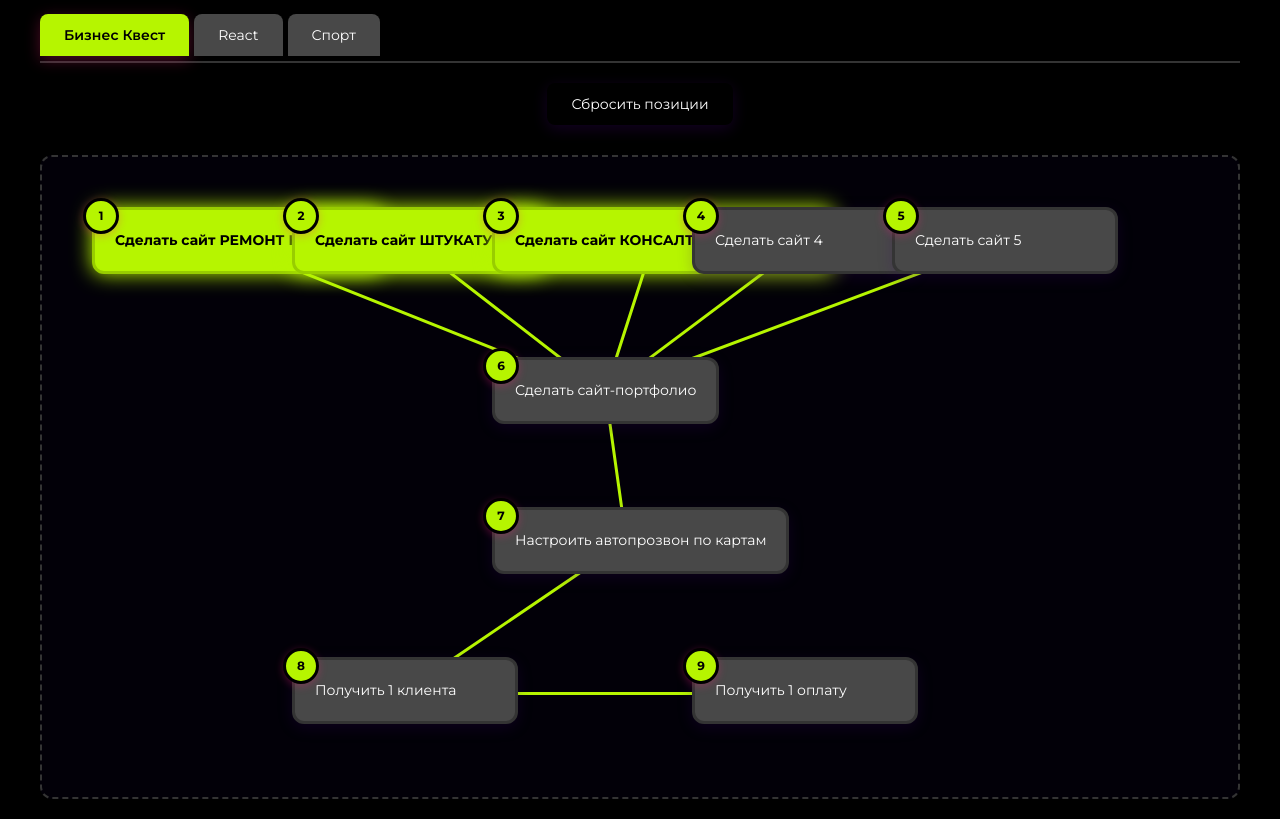
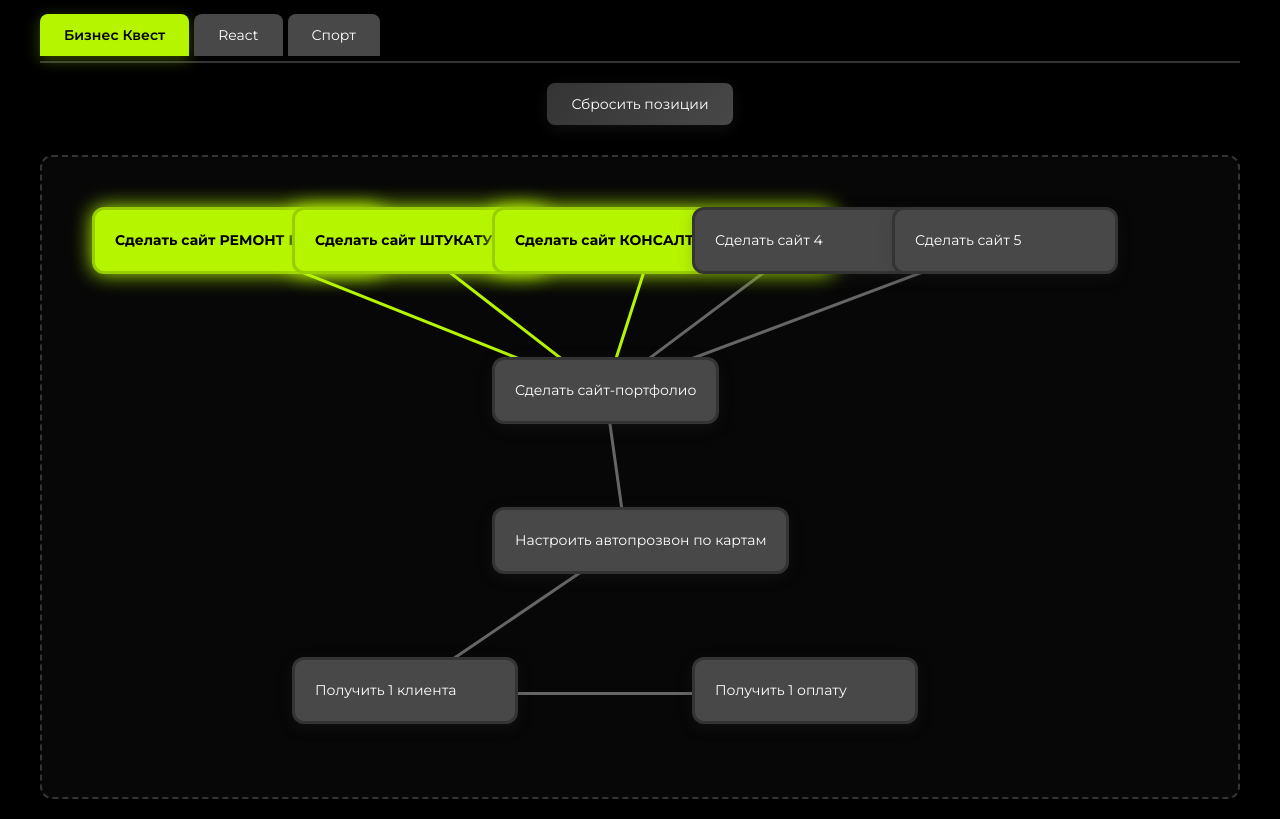
Before and after one commit to blackjack90333-byte/my-achievements, a plain HTML site: page index.html in a window 1280 px wide. Shown: the part 112-931 px from the top of the page. Drawn offline with Linux system fonts and the light colour scheme.

Commit message:
Update index.html

```diff
--- a/index.html
+++ b/index.html
@@ -1,179 +1,14 @@
 <!DOCTYPE html>
 <html lang="ru">
 <head>
-    <script>
-        // Универсальная структура данных
-        const achievementsData = [
-    {
-        name: "Бизнес Квест",
-        achievements: [
-            {
-                id: 1,
-                text: "Сделать сайт РЕМОНТ КВАРТИР",
-                completed: true,
-                connectedTo: [6],
-                position: { x: 50, y: 50 }
-            },
-            {
-                id: 2,
-                text: "Сделать сайт ШТУКАТУРКА",
-                completed: true,
-                connectedTo: [6],
-                position: { x: 250, y: 50 }
-            },
-            {
-                id: 3,
-                text: "Сделать сайт КОНСАЛТИНГ БИЗНЕССА",
-                completed: true,
-                connectedTo: [6],
-                position: { x: 450, y: 50 }
-            },
-            {
-                id: 4,
-                text: "Сделать сайт 4",
-                completed: false,
-                connectedTo: [6],
-                position: { x: 650, y: 50 }
-            },
-            {
-                id: 5,
-                text: "Сделать сайт 5",
-                completed: false,
-                connectedTo: [6],
-                position: { x: 850, y: 50 }
-            },
-            {
-                id: 6,
-                text: "Сделать сайт-портфолио",
-                completed: false,
-                connectedTo: [7],
-                position: { x: 450, y: 200 }
-            },
-            {
-                id: 7,
-                text: "Настроить автопрозвон по картам",
-                completed: false,
-                connectedTo: [8],
-                position: { x: 450, y: 350 }
-            },
-            {
-                id: 8,
-                text: "Получить 1 клиента",
-                completed: false,
-                connectedTo: [9],
-                position: { x: 250, y: 500 }
-            },
-            {
-                id: 9,
-                text: "Получить 1 оплату",
-                completed: false,
-                connectedTo: [],
-                position: { x: 650, y: 500 }
-            }
-        ]
-    },
-    {
-        name: "React",
-        achievements: [
-            {
-                id: 1,
-                text: "Изучил основы React",
-                completed: true,
-                connectedTo: [2, 3],
-                position: { x: 50, y: 50 }
-            },
-            {
-                id: 2,
-                text: "Освоил хуки (useState, useEffect)",
-                completed: true,
-                connectedTo: [4],
-                position: { x: 300, y: 50 }
-            },
-            {
-                id: 3,
-                text: "Изучил React Router",
-                completed: true,
-                connectedTo: [4],
-                position: { x: 50, y: 200 }
-            },
-            {
-                id: 4,
-                text: "Создал SPA приложение",
-                completed: false,
-                connectedTo: [5],
-                position: { x: 300, y: 200 }
-            },
-            {
-                id: 5,
-                text: "Оптимизировал производительность React",
-                completed: false,
-                connectedTo: [],
-                position: { x: 300, y: 350 }
-            }
-        ]
-    },
-    {
-        name: "Спорт",
-        achievements: [
-            {
-                id: 1,
-                text: "Начать регулярные тренировки",
-                completed: true,
-                connectedTo: [2, 3],
-                position: { x: 50, y: 50 }
-            },
-            {
-                id: 2,
-                text: "Пожать 100кг на 6 раз",
-                completed: false,
-                connectedTo: [4],
-                position: { x: 300, y: 50 }
-            },
-            {
-                id: 3,
-                text: "Пробежать 1 км без остановки",
-                completed: true,
-                connectedTo: [5],
-                position: { x: 50, y: 200 }
-            },
-            {
-                id: 4,
-                text: "Пожать 120кг на 1 раз",
-                completed: false,
-                connectedTo: [],
-                position: { x: 300, y: 200 }
-            },
-            {
-                id: 5,
-                text: "Пробежать 5 км",
-                completed: false,
-                connectedTo: [],
-                position: { x: 50, y: 350 }
-            }
-        ]
-    }
-];
-    </script>
     <meta charset="UTF-8">
     <meta name="viewport" content="width=device-width, initial-scale=1.0">
     <title>Мои ачивки</title>
     <link href="https://fonts.googleapis.com/css2?family=Montserrat:wght@400;500;600;700&display=swap" rel="stylesheet">
     <style>
-        :root {
-            --dark-bg: #000000;
-            /* --dark-card: #150050; */
-            --dark-card: #484848;
-            /* --accent: #3F0071; */
-            --accent: #343434;
-            /* --primary: #FB2576; */
-            --primary: #B6F500;
-            --text-light: #ffffff;
-            --text-dark: #000000;
-        }
-
         body {
-            background-color: var(--dark-bg);
-            color: var(--text-light);
+            background-color: #000000;
+            color: #ffffff;
             font-family: 'Montserrat', sans-serif;
             padding: 20px;
             max-width: 1200px;
@@ -185,35 +20,34 @@
         .tabs {
             display: flex;
             margin-bottom: 20px;
-            border-bottom: 2px solid var(--accent);
+            border-bottom: 2px solid #343434;
             flex-wrap: wrap;
         }
 
         .tab {
             padding: 12px 24px;
-            background: var(--dark-card);
-            color: var(--text-light);
+            background: #484848;
+            color: #ffffff;
             border: none;
             border-radius: 8px 8px 0 0;
             margin-right: 5px;
             cursor: pointer;
             font-size: 14px;
-            /* font-weight: 500; */
             transition: all 0.3s ease;
             margin-bottom: 5px;
             font-family: 'Montserrat', sans-serif;
         }
 
         .tab:hover {
-            background: var(--accent);
+            background: #343434;
             transform: translateY(-2px);
         }
 
         .tab.active {
-            background: var(--primary);
-            color: var(--text-dark);
+            background: #B6F500;
+            color: #000000;
             font-weight: 600;
-            box-shadow: 0 4px 15px rgba(251, 37, 118, 0.3);
+            box-shadow: 0 4px 15px rgba(182, 245, 0, 0.3);
         }
 
         .tab-content {
@@ -227,17 +61,17 @@
         .achievements-container {
             position: relative;
             min-height: 600px;
-            border: 2px dashed var(--accent);
+            border: 2px dashed #343434;
             border-radius: 12px;
             padding: 20px;
             margin-top: 30px;
-            background: rgba(21, 0, 80, 0.1);
+            background: rgba(72, 72, 72, 0.1);
         }
 
         .achievement-card {
             padding: 20px;
             border-radius: 12px;
-            border: 3px solid var(--dark-card);
+            border: 3px solid #484848;
             display: inline-block;
             position: absolute;
             cursor: move;
@@ -253,79 +87,59 @@
             opacity: 0.9;
             transform: scale(1.05);
             z-index: 1000;
-            box-shadow: 0 8px 25px rgba(251, 37, 118, 0.4);
-            border-color: var(--primary);
+            box-shadow: 0 8px 25px rgba(182, 245, 0, 0.4);
+            border-color: #B6F500;
         }
 
         .achievement-completed {
-            /* background: linear(135deg, var(--primary), #ff6b9d); */
-            background: var(--primary);
-            /* opacity: 10%; */
+            background: #B6F500;
             font-weight: 700;
-            color: var(--text-dark);
+            color: #000000;
             border: 3px solid #98CD00;
-
             box-shadow: 0 4px 5px #98CD00;
         }
 
         .achievement-not-completed {
-            background: var(--dark-card);
-            color: var(--text-light);
-            border: 3px solid var(--accent);
-            box-shadow: 0 4px 15px rgba(63, 0, 113, 0.2);
+            background: #484848;
+            color: #ffffff;
+            border: 3px solid #343434;
+            box-shadow: 0 4px 15px rgba(52, 52, 52, 0.2);
         }
 
         .achievement-text {
             font-size: 14px;
-            /* font-weight: 500; */
             margin: 0;
             line-height: 1.5;
             word-wrap: break-word;
             font-family: 'Montserrat', sans-serif;
         }
 
-        .achievement-id {
-            position: absolute;
-            top: -12px;
-            left: -12px;
-            background: var(--primary);
-            color: var(--text-dark);
-            border-radius: 50%;
-            width: 30px;
-            height: 30px;
-            display: flex;
-            align-items: center;
-            justify-content: center;
-            font-size: 12px;
-            font-weight: 700;
-            border: 3px solid var(--dark-bg);
-            z-index: 3;
-            font-family: 'Montserrat', sans-serif;
-            box-shadow: 0 2px 8px rgba(251, 37, 118, 0.3);
-        }
-
         .connection-line {
             position: absolute;
-            /* background: linear(90deg, var(--primary), var(--accent)); */
-            background: var(--primary);
             height: 3px;
             z-index: 1;
             pointer-events: none;
             transform-origin: 0 0;
             border-radius: 2px;
-            /* box-shadow: 0 2px 8px rgba(251, 37, 118, 0.3); */
+        }
+
+        .connection-completed {
+            background: #B6F500;
+        }
+
+        .connection-not-completed {
+            background: #666666;
         }
 
         h1 {
             text-align: center;
-            color: var(--text-light);
+            color: #ffffff;
             margin-bottom: 30px;
-            /* font-weight: 700; */
             font-size: 2.5em;
-            background: linear(135deg, var(--primary), var(--accent));
+            background: linear-gradient(135deg, #B6F500, #343434);
             -webkit-background-clip: text;
             -webkit-text-fill-color: transparent;
-            text-shadow: 0 4px 15px rgba(251, 37, 118, 0.3);
+            text-shadow: 0 4px 15px rgba(182, 245, 0, 0.3);
             font-family: 'Montserrat', sans-serif;
         }
 
@@ -335,30 +149,28 @@
         }
 
         .reset-btn {
-            background: linear(135deg, var(--accent), var(--dark-card));
-            color: var(--text-light);
+            background: linear-gradient(135deg, #343434, #484848);
+            color: #ffffff;
             border: none;
             padding: 12px 24px;
             border-radius: 8px;
             cursor: pointer;
             font-size: 14px;
-            /* font-weight: 600; */
             transition: all 0.3s ease;
             font-family: 'Montserrat', sans-serif;
-            box-shadow: 0 4px 15px rgba(63, 0, 113, 0.3);
+            box-shadow: 0 4px 15px rgba(52, 52, 52, 0.3);
         }
 
         .reset-btn:hover {
-            background: linear(135deg, var(--primary), var(--accent));
+            background: linear-gradient(135deg, #B6F500, #343434);
             transform: translateY(-2px);
-            box-shadow: 0 6px 20px rgba(251, 37, 118, 0.4);
+            box-shadow: 0 6px 20px rgba(182, 245, 0, 0.4);
         }
 
-        /* Анимации */
         @keyframes glow {
-            0% { box-shadow: 0 0 5px var(--primary); }
-            50% { box-shadow: 0 0 20px var(--primary); }
-            100% { box-shadow: 0 0 5px var(--primary); }
+            0% { box-shadow: 0 0 5px #B6F500; }
+            50% { box-shadow: 0 0 20px #B6F500; }
+            100% { box-shadow: 0 0 5px #B6F500; }
         }
 
         .achievement-completed {
@@ -381,11 +193,10 @@
         <!-- Контейнеры для вкладок будут создаваться автоматически -->
     </div>
 
+    <!-- Подключаем файл с данными -->
+    <script src="achievements.js"></script>
+
     <script>
-        // Универсальная структура данных
-
-
-
         let currentTabIndex = 0;
         let isDragging = false;
         let dragElement = null;
@@ -456,7 +267,6 @@
                 achievementElement.style.top = `${achievement.position.y}px`;
 
                 achievementElement.innerHTML = `
-                    <div class="achievement-id">${achievement.id}</div>
                     <p class="achievement-text">${achievement.text}</p>
                 `;
 
@@ -575,9 +385,13 @@
                             const length = Math.sqrt(Math.pow(targetX - sourceX, 2) + Math.pow(targetY - sourceY, 2));
                             const angle = Math.atan2(targetY - sourceY, targetX - sourceX) * 180 / Math.PI;
 
+                            // Определяем цвет линии в зависимости от статуса ачивки
+                            const isSourceCompleted = achievement.completed;
+                            const lineClass = isSourceCompleted ? 'connection-completed' : 'connection-not-completed';
+
                             // Создаём элемент линии
                             const line = document.createElement('div');
-                            line.className = 'connection-line';
+                            line.className = `connection-line ${lineClass}`;
                             line.style.width = `${length}px`;
                             line.style.left = `${sourceX}px`;
                             line.style.top = `${sourceY}px`;
```
